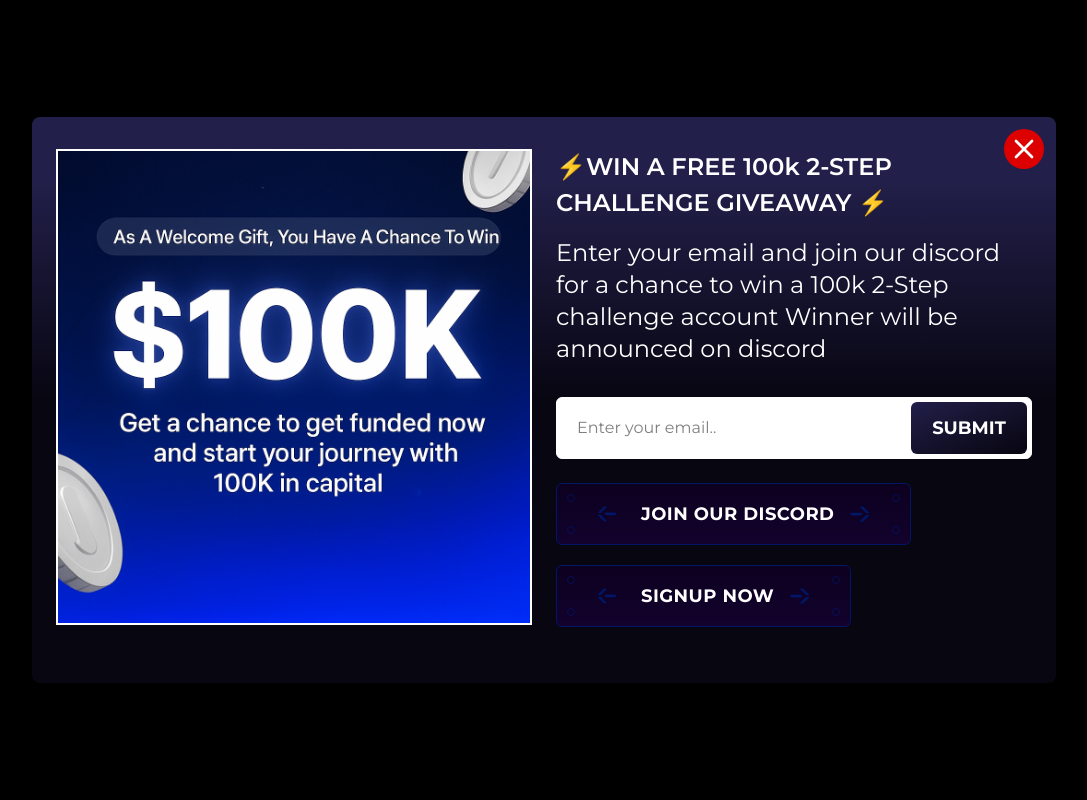
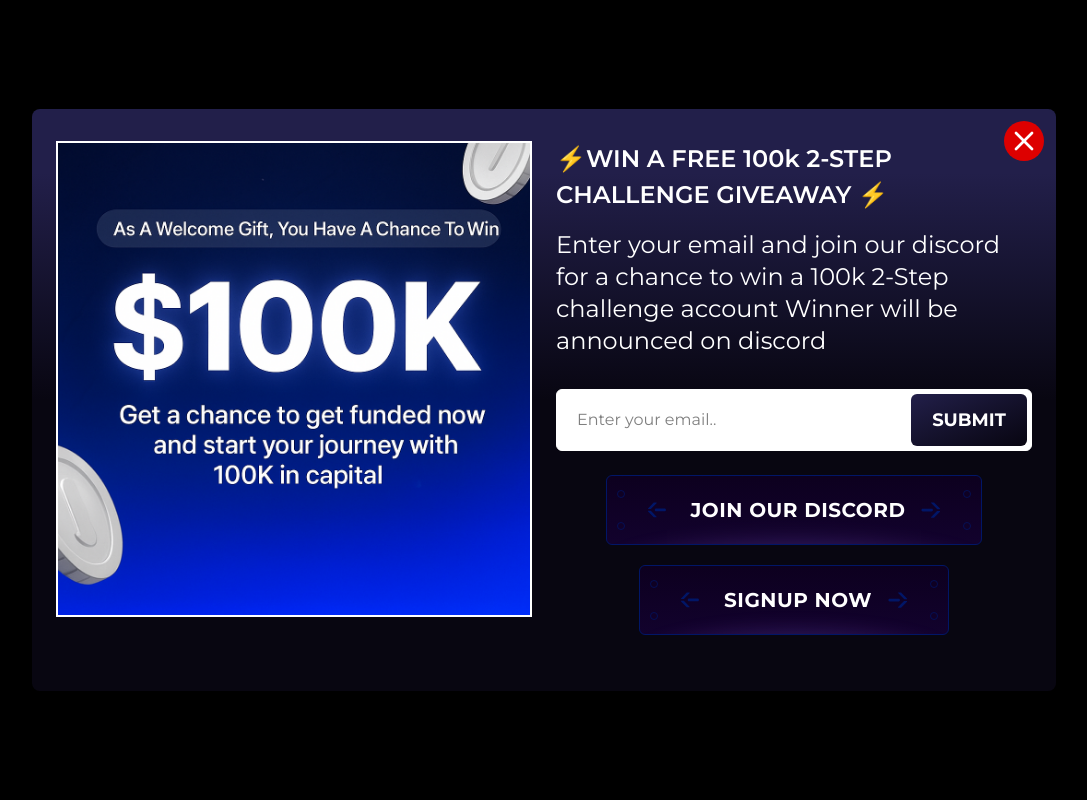
Before and after one commit to webuiexpert/new-funded-lake-staging-site, a React (Vite) app: page / in a window 1280 px wide. Shown: the top 800 px of the page, without its empty margins (96-1183 px from the left). Built offline with nearby package versions, Linux system fonts and the light colour scheme.

Commit message:
add animations

```diff
--- a/src/Components/EmailPopup.jsx
+++ b/src/Components/EmailPopup.jsx
@@ -53,7 +53,7 @@ function EmailPopup() {
     <div className="fixed inset-0 bg-black bg-opacity-60 z-[9999] flex items-center justify-center font-lexend">
       <div className="email-pop relative bg-gradient-to-br from-[#221f4a] to-[#080611] text-white w-[100%] overflow-y-auto lg:max-w-5xl px-4 py-6 lg:py-8 md:px-6 rounded-lg shadow-lg text-center scrollbar-thin scrollbar-thumb-gray-600 scrollbar-track-gray-800 overscroll-contain touch-auto">
         <button
-          className="absolute top-3 right-3 text-white text-4xl font-bold"
+          className="absolute top-3 right-3 cursor-pointer text-white text-4xl font-bold"
           onClick={() => setShow(false)}
         >
           <X className="bg-[#dd0000] rounded-full p-1 md:size-10 size-6" />
--- a/src/Components/PrimaryButton.jsx
+++ b/src/Components/PrimaryButton.jsx
@@ -4,11 +4,13 @@ import { NavLink } from "react-router-dom";
 function PrimaryButton({ text, link }) {
   return (
     <NavLink to={link} target="_blank" rel="noopener noreferrer">
-      <span className="relative inline-flex items-center justify-center px-10 py-4 rounded-md border border-[#011667] bg-[linear-gradient(180deg,#0d001f_0%,#12022d_100%)] text-[#fff] font-semibold transition-all duration-500 hover:shadow-[0_0_25px_#011667,inset_0_0_15px_#011667] hover:border-[#011667] hover:text-[#fff] group overflow-hidden">
+      <div className=" w-fit mx-auto relative transition-all duration-700">
+
+        <span className="ico_creative_btn relative inline-flex items-center overflow-hidden justify-center px-10 py-5 rounded-md border border-[#011667] bg-[linear-gradient(180deg,#0d001f_0%,#12022d_100%)] text-[#fff] font-semibold transition-all duration-500 hover:border-[#011667] hover:text-[#fff] group">
           {/* Left Arrows */}
           <span className="relative flex items-center justify-center mr-6">
-        <small className="absolute top-[-10px] left-[-30px] w-2 h-2 bg-transparent border border-[#011667] rounded-full opacity-70 group-hover:opacity-100 transition-all duration-300"></small>
-        <small className="absolute bottom-[-10px] left-[-30px] w-2 h-2 border border-[#011667] rounded-full opacity-70 group-hover:opacity-100 transition-all duration-300"></small>
+            <small className="btn-side-dot absolute top-[-10px] left-[-30px] w-2 h-2 bg-transparent border border-[#011667] rounded-full opacity-70 group-hover:opacity-100 transition-all duration-300"></small>
+            <small className="btn-side-dot absolute bottom-[-10px] left-[-30px] w-2 h-2 border border-[#011667] rounded-full opacity-70 group-hover:opacity-100 transition-all duration-300"></small>
             <svg
               className="w-5 h-5 fill-[#011667] group-hover:fill-[#fff] group-hover:scale-[1.1] transition-all duration-300"
               viewBox="0 0 28 23"
@@ -21,12 +23,14 @@ function PrimaryButton({ text, link }) {
           </span>
 
           {/* Text */}
-      <span className="text-lg font-bold tracking-wide">{text}</span>
+          <span className="md:text-xl relative z-20 text-lg font-bold tracking-wide">
+            {text}
+          </span>
 
           {/* Right Arrows */}
           <span className="relative flex items-center justify-center ml-4">
-        <small className="absolute top-[-10px] right-[-30px] w-2 h-2 border border-[#011667] rounded-full opacity-70 group-hover:opacity-100 transition-all duration-300"></small>
-        <small className="absolute bottom-[-10px] right-[-30px] w-2 h-2 border border-[#011667] rounded-full opacity-70 group-hover:opacity-100 transition-all duration-300"></small>
+            <small className="btn-side-dot absolute top-[-10px] right-[-30px] w-2 h-2 border border-[#011667] rounded-full opacity-70 group-hover:opacity-100 transition-all duration-300"></small>
+            <small className="btn-side-dot absolute bottom-[-10px] right-[-30px] w-2 h-2 border border-[#011667] rounded-full opacity-70 group-hover:opacity-100 transition-all duration-300"></small>
             <svg
               className="w-5 h-5 fill-[#011667] group-hover:fill-[#fff] group-hover:scale-[1.1] transition-all duration-300"
               viewBox="0 0 27 23"
@@ -37,7 +41,9 @@ function PrimaryButton({ text, link }) {
               <path d="M25.6239 13.7117L17.58 21.8322C17.4736 21.9396 17.3287 22 17.1775 22H14.0583C13.5548 22 13.3015 21.3924 13.6558 21.0347L21.6997 12.9142C21.8061 12.8068 21.951 12.7464 22.1022 12.7464H25.2214C25.7248 12.7464 25.9782 13.354 25.6239 13.7117Z" />
             </svg>
           </span>
+          <div className="btn-shadow py-2 px-3 border absolute left-0 w-full h-full rounded-md"></div>
         </span>
+      </div>
     </NavLink>
   );
 }
--- a/src/Components/ScrollToTopButton.jsx
+++ b/src/Components/ScrollToTopButton.jsx
@@ -27,9 +27,9 @@ function ScrollToTopButton() {
   return (
     <button
       onClick={scrollToTop}
-      className={`fixed bottom-6 right-6 z-50 flex items-center justify-center w-12 h-12 rounded-full border border-gray-400 transition-all duration-300
+      className={`fixed bottom-6 right-6 z-50 flex items-center justify-center w-12 h-12 rounded-full border border-[#ffffff22] transition-all duration-300
         ${visible ? "opacity-100 translate-y-0" : "opacity-0 translate-y-10 pointer-events-none"}
-        bg-transparent hover:bg-white hover:text-black text-white`}
+        bg-transparent hover:bg-white hover:text-black text-[#ffffff53]`}
       aria-label="Scroll to top"
     >
       <ArrowUp className="w-6 h-6" />
--- a/src/index.css
+++ b/src/index.css
@@ -350,6 +350,38 @@ h4 {
   transform: translateY(-8%) rotate(40deg);
   z-index: 0;
 }
+.navy-left-side-gradient {
+  width: 420px;
+  height: 520px;
+  position: absolute;
+  background: radial-gradient(
+    68.69% 49.15% at 50.02% 50.04%,
+    #000760 0.02%,
+    #000760 23.96%,
+    #42005300 90%
+  );
+  bottom: 0;
+  left: -13%;
+  z-index: 0;
+  opacity: 0.3;
+  border-radius: 100%;
+}
+.navy-right-side-gradient {
+  width: 420px;
+  height: 520px;
+  position: absolute;
+  background: radial-gradient(
+    68.69% 49.15% at 50.02% 50.04%,
+    #000760 0.02%,
+    #000760 23.96%,
+    #42005300 90%
+  );
+  top: 0;
+  right: -13%;
+  z-index: 0;
+  opacity: 0.3;
+  border-radius: 100%;
+}
 
 @keyframes scalePulse {
   0% {
@@ -379,7 +411,7 @@ h4 {
   opacity: 0.3;
 }
 
-.ripple-11, .ripple-12 {
+.ripple-11 {
   width: 700px;
   height: 700px;
   position: absolute;
@@ -389,11 +421,11 @@ h4 {
   background-color: transparent;
   border: 1px solid var(--color-accent);
   border-radius: 50%;
-  animation: ripple2 10s linear infinite;
+  animation: ripple2 3s linear infinite;
   opacity: 1;
   transition: 0.4s;
 }
- .ripple-13{
+.ripple-12 {
   width: 700px;
   height: 700px;
   position: absolute;
@@ -403,7 +435,21 @@ h4 {
   background-color: transparent;
   border: 1px solid var(--color-accent);
   border-radius: 50%;
-  animation: ripple2 10s linear infinite;
+  animation: ripple2 6s linear infinite;
+  opacity: 1;
+  transition: 0.4s;
+}
+ .ripple-13{
+  width: 700px;
+  height: 700px;
+  position: absolute;
+  right: 40px;
+  top: 10%;
+  transform: translate(-50%, -50%);
+  background-color: transparent;
+  border: 1px solid var(--color-accent);
+  border-radius: 50%;
+  animation: ripple2 9s linear infinite;
   opacity: 1;
   transition: 0.4s;
 }
@@ -437,7 +483,7 @@ h4 {
 }
 
 .hero-gradient-ball {
-      background: radial-gradient(114.99% 94.16% at 72.92% 82.18%, #111111 47.39%, #091534 68.23%, #00c4f4 86.63%);
+     background: radial-gradient(114.99% 94.16% at 72.92% 82.18%, #111111 47.39%, #091534 68.23%, #00c4f4 86.63%);
     height: 300px;
     width: 300px;
     border-radius: 50%;
@@ -447,3 +493,53 @@ h4 {
     z-index: 1;
     opacity: 0.3;
 }
+
+.upDownAnim{
+  animation: upDownMover 3.5s ease-in-out infinite;
+}
+@keyframes upDownMover {
+  0%, 100% {
+    -webkit-transform: translateY(0);
+    transform: translateY(0);
+}
+50% {
+    -webkit-transform: translateY(-20px);
+    transform: translateY(-20px);
+}
+}
+
+.btn-shadow{
+    left: 0;
+    right: 0;
+    top: 100%;
+    height: 100%;
+    content: "";
+    z-index: 1;
+    opacity: 0.3;
+    position: absolute;
+    -webkit-filter: blur(12px);
+    filter: blur(12px);
+    border-radius: 50%;
+    -webkit-transition:all ease 400ms;
+    transition: all ease 400ms;
+    background-image: radial-gradient(#00c4f4, #a256ff, transparent);
+}
+.ico_creative_btn:hover .btn-shadow{
+    left: 0;
+    right: 0;
+    top: 20%;
+    height: 100%;
+    content: "";
+    z-index: 1;
+    opacity: 0.3;
+    position: absolute;
+    -webkit-filter: blur(12px);
+    filter: blur(12px);
+    border-radius: 50%;
+    -webkit-transition: all ease 400ms;
+    transition: all ease 400ms;
+    background-image: radial-gradient(#00c4f4, #a256ff, transparent);
+}
+.ico_creative_btn:hover .btn-side-dot{
+  border-color: #dddbdb;
+}
--- a/src/pages/Home/Home.jsx
+++ b/src/pages/Home/Home.jsx
@@ -15,7 +15,7 @@ import TrustPilotMarquee from './components/TrustPilotMarquee'
 
 function Home() {
   return (
-    <div>
+    <div className='overflow-hidden'>
       <HeroSection />
       <ChooseUs />
       <HowWorks />
--- a/src/pages/Home/components/HeroSection.jsx
+++ b/src/pages/Home/components/HeroSection.jsx
@@ -8,7 +8,8 @@ function HeroSection() {
   return (
     <div className="hero-section md:py-24 relative overflow-hidden">
       <div class="tg-bg-gradient d-block navy-bg-gradient"></div>
-      <div class="tg-bg-gradient d-block hero-gradient-ball alltuchtopdown"></div>
+      <div class="navy-left-side-gradient d-block"></div>
+      <div class="upDownAnim tg-bg-gradient d-block hero-gradient-ball alltuchtopdown"></div>
       <div class="ripple-shape2">
         <span class="ripple-11"></span>
         <span class="ripple-12"></span>
@@ -22,18 +23,18 @@ function HeroSection() {
         alt=""
       />
       <img
-        className="absolute md:w-20 w-16 bottom-36 left-10 opacity-30"
+        className="upDownAnim absolute md:w-24 w-16 bottom-36 left-10 opacity-30"
         src={walletIcon}
         alt=""
       />
       <img
-        className="absolute md:w-20 w-16 bottom-36 right-10 opacity-30"
+        className="upDownAnim absolute md:w-24 w-16 bottom-36 right-10 opacity-30"
         src={lockerIcon}
         alt=""
       />
       <div className="text-center relative z-10">
         <motion.h1
-          className="text-white font-bold text-3xl sm:text-5xl md:text-6xl lg:text-[80px] leading-tight"
+          className="text-white font-bold text-2xl sm:text-4xl md:text-6xl lg:text-[80px] leading-tight"
           initial={{ opacity: 0, scale: 0.8 }}
           whileInView={{ opacity: 1, scale: 1.1 }}
           transition={{ duration: 1, ease: "easeInOut" }}
--- a/src/pages/Home/components/HowWorks.jsx
+++ b/src/pages/Home/components/HowWorks.jsx
@@ -39,6 +39,7 @@ function HowWorks() {
 
   return (
     <div className="text-white py-24 relative">
+      <div class="navy-left-side-gradient d-block"></div>
       <img className="saperator absolute top-0 left-0 w-full" src={topSep} alt="" />
       <img className="saperator absolute bottom-0 left-0 w-full" src={botSep} alt="" />
       <motion.h2 className="text-center mt-2"
--- a/src/pages/Home/components/PriceTab.jsx
+++ b/src/pages/Home/components/PriceTab.jsx
@@ -5,6 +5,7 @@ import {motion} from "framer-motion"
 function PriceTab() {
   return (
     <div className="w-full max-w-6xl mx-auto px-4 py-4 lg:px-0 lg:py-6">
+      <div class="navy-side-gradient d-block"></div>
       <div className="flex flex-wrap w-full lg:mb-20 mb-10 flex-col items-center text-center">
         <motion.h2 className="md:leading-[1.1em] font-bold title-font mb-2 text-white"
         initial={{ opacity: 0, scale: 0.8 }}
```
Also changed, not shown: src/Components/NavBar.jsx (+22 -37 lines), src/pages/Home/components/ComparisonTable.jsx (+7 -0 lines), src/pages/Home/components/TradingSection.jsx (+75 -43 lines). Lines whose indentation alone changed are shown as unchanged.
